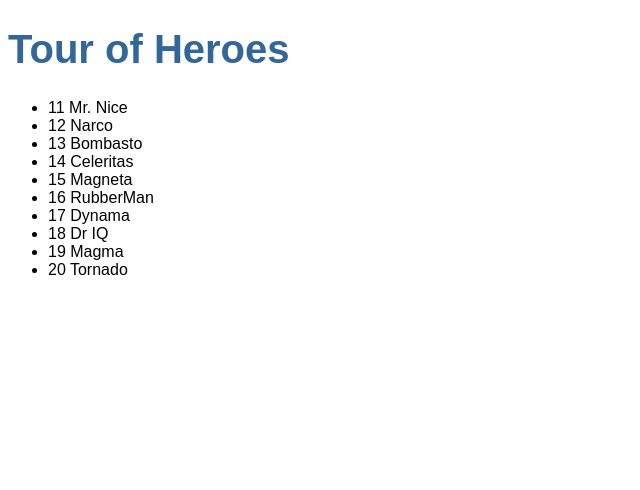
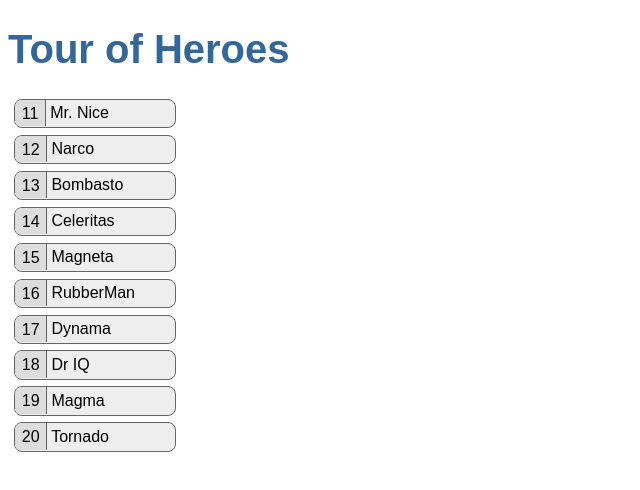
Before and after one commit to ykobayashi-techno/PokemonRandomList, an Angular app: page / in a window 1280 px wide. Shown: the top 490 px of the page, without its empty margins (0-640 px from the left). Built offline with nearby package versions, Linux system fonts and the light colour scheme.

Commit message:
ヒーローのリストにスタイルを摘要する

```diff
--- a/src/app/heroes/heroes.component.css
+++ b/src/app/heroes/heroes.component.css
@@ -0,0 +1,22 @@
+
+ul.heroes {
+  list-style-type: none;
+  margin: 0;
+  padding: 0;
+}
+
+ul.heroes li {
+  width: 10em;
+  margin: 0.4em;
+  padding: 0.3em 0em;
+  border: 1px solid #666;
+  border-radius: 0.5em;
+  background-color: #EEE;
+  overflow: hidden;
+}
+
+ul.heroes li span.badge {
+  padding: 0.3em 0.4em;
+  border-right: 1px solid #666;
+  background-color: #DDD;
+}
```
